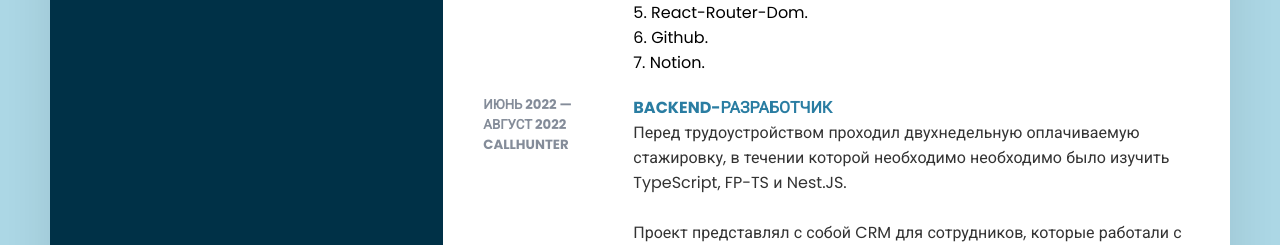
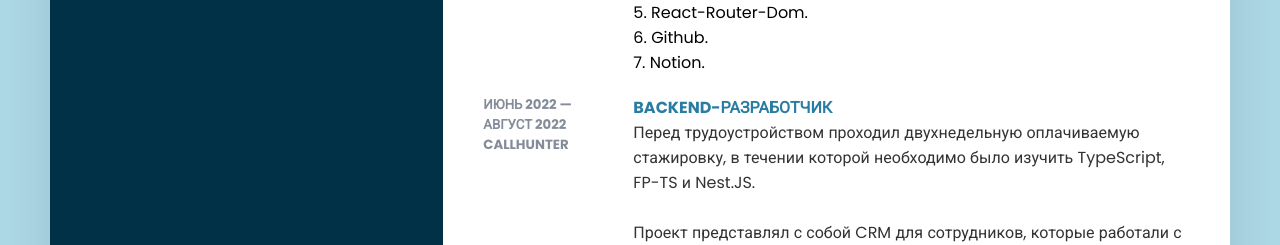
Before and after one commit to zelimdemilh/MyResume, a React (Create React App) app: page / in a window 1280 px wide. Shown: the part 1040-1285 px from the top of the page. Built offline with nearby package versions, Linux system fonts and the light colour scheme.

Commit message:
update education

```diff
--- a/src/components/RightSide/CallHunter.jsx
+++ b/src/components/RightSide/CallHunter.jsx
@@ -10,7 +10,7 @@ const CallHunter = () => {
       <div className="text">
         <h4> Backend-разработчик </h4>
         <p>
-          Перед трудоустройством проходил двухнедельную оплачиваемую стажировку, в течении которой необходимо необходимо было изучить TypeScript, FP-TS и Nest.JS.
+          Перед трудоустройством проходил двухнедельную оплачиваемую стажировку, в течении которой необходимо было изучить TypeScript, FP-TS и Nest.JS.
         </p>
         <br/>
         <p>
```
